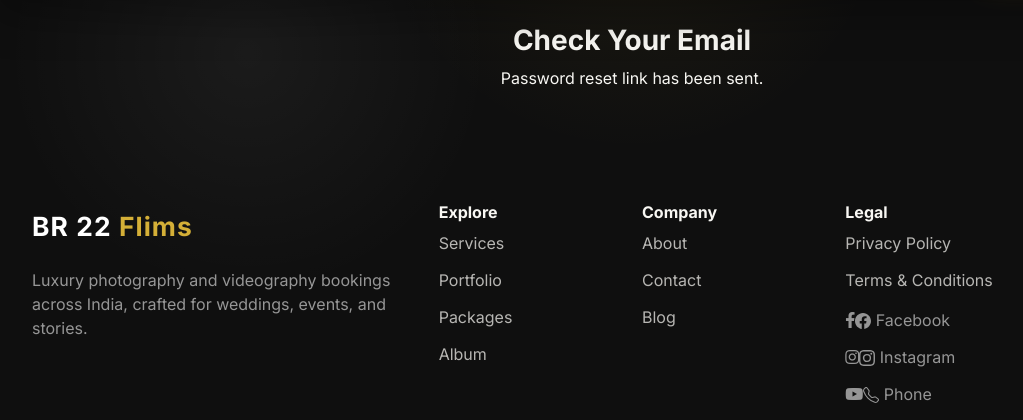
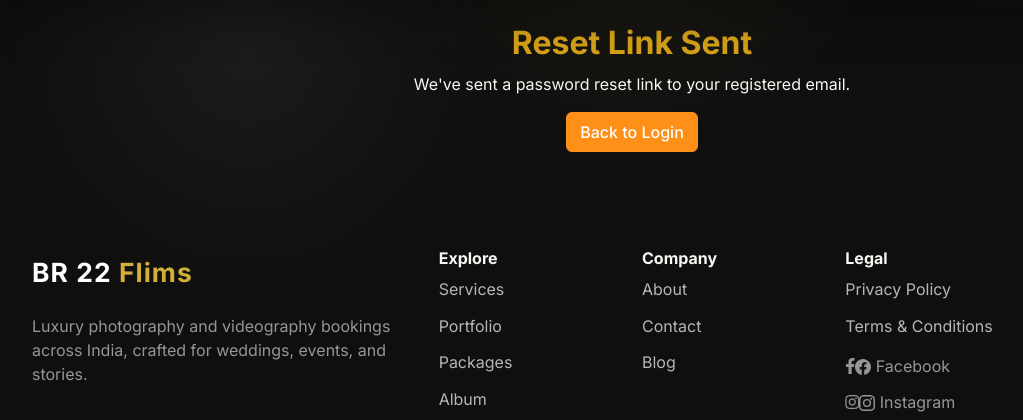
Before and after one commit to amarso2/BR22-Films, a Django app: page /accounts/password-reset-done/ in a window 1280 px wide. Shown: the part 106-526 px from the top of the page, without its empty margins (8-1031 px from the left). Run offline with Django 5.2, Linux system fonts and the light colour scheme; parts of the project's set-up code (start-up, migrations or seed data) failed here and were passed over; some libraries are stand-ins or nearby versions.

Commit message:
Email Settiang change

```diff
--- a/accounts/urls.py
+++ b/accounts/urls.py
@@ -1,25 +1,55 @@
-
-from django.urls import path
+from django.urls import path, reverse_lazy
+from django.contrib.auth import views as auth_views
 from . import views
-from django.contrib.auth import views as auth_views
-
 
 app_name = "accounts"
 
 urlpatterns = [
-    path('register/', views.register, name='register'),
-    path('login/', views.login, name='login'),
-    path('logout/', views.logout_view, name='logout'),
+    # Account
+    path("register/", views.register, name="register"),
+    path("login/", views.login, name="login"),
+    path("logout/", views.logout_view, name="logout"),
     path("profile/", views.profile, name="profile"),
     path("activate/<uidb64>/<token>/", views.activate, name="activate"),
 
-    path('forgot-password/', auth_views.PasswordResetView.as_view(template_name='accounts/forgot_password.html'), name='forgot_password'),
+    # Forgot Password
+    path(
+        "forgot-password/",
+        auth_views.PasswordResetView.as_view(
+            template_name="accounts/forgot_password.html",
+            email_template_name="accounts/password_reset_email.txt",
+            html_email_template_name="accounts/password_reset_email.html",
+            subject_template_name="accounts/password_reset_subject.txt",
+            success_url=reverse_lazy("accounts:password_reset_done"),
+        ),
+        name="forgot_password",
+    ),
 
-    path('password-reset-done/', auth_views.PasswordResetDoneView.as_view(template_name='accounts/password_reset_done.html'),name='password_reset_done'),
+    # Reset Link Sent
+    path(
+        "password-reset-done/",
+        auth_views.PasswordResetDoneView.as_view(
+            template_name="accounts/password_reset_done.html"
+        ),
+        name="password_reset_done",
+    ),
 
-    path('reset/<uidb64>/<token>/', auth_views.PasswordResetConfirmView.as_view(template_name='accounts/reset_password.html'), name='password_reset_confirm'),
+    # Reset Password
+    path(
+        "reset/<uidb64>/<token>/",
+        auth_views.PasswordResetConfirmView.as_view(
+            template_name="accounts/reset_password.html",
+            success_url=reverse_lazy("accounts:password_reset_complete"),
+        ),
+        name="password_reset_confirm",
+    ),
 
-    path('reset-complete/', auth_views.PasswordResetCompleteView.as_view(template_name='accounts/password_reset_complete.html'), name='password_reset_complete'),
-    path("forgot-password/", views.forgot_password, name="forgot_password"),
-    path("reset-password/<uuid:token>/", views.reset_password, name="reset_password"),
+    # Password Reset Complete
+    path(
+        "reset-complete/",
+        auth_views.PasswordResetCompleteView.as_view(
+            template_name="accounts/password_reset_complete.html"
+        ),
+        name="password_reset_complete",
+    ),
 ]
--- a/colorphoto/settings.py
+++ b/colorphoto/settings.py
@@ -28,7 +28,9 @@ SECRET_KEY = config('SECRET_KEY')
 # SECURITY WARNING: don't run with debug turned on in production!
 DEBUG = config('DEBUG', default=True, cast=bool)
 
-ALLOWED_HOSTS = ["br22films.com",
+ALLOWED_HOSTS = ["127.0.0.1",
+    "localhost",
+    "br22films.com",
     "www.br22films.com",
     "br22-films.onrender.com",]
 
--- a/colorphoto/templates/accounts/password_reset_done.html
+++ b/colorphoto/templates/accounts/password_reset_done.html
@@ -1,13 +1,11 @@
 {% extends 'base.html' %}
 
 {% block content %}
-
 <div class="container py-5 text-center">
-
-    <h3>Check Your Email</h3>
-
-    <p>Password reset link has been sent.</p>
-
+    <h2 style="color:#d4a017;">Reset Link Sent</h2>
+    <p>We've sent a password reset link to your registered email.</p>
+    <a href="{% url 'accounts:login' %}" class="btn btn-warning">
+        Back to Login
+    </a>
 </div>
-
 {% endblock %}
--- a/colorphoto/templates/home.html
+++ b/colorphoto/templates/home.html
@@ -227,7 +227,7 @@
       <article class="video-card">
        <a href="{% url 'video' %}"> <div class="video-thumb">
           <video loop muted autoplay ="autoplay" src="{% static 'images/video/11029950-hd_1920_1080_30fps.mp4' %}" width="100%"></video>
-          <div class="play-circle"><i class="fas fa-play"></i></div>
+          <!-- <div class="play-circle"><i class="fas fa-play"></i></div> -->
         </div>
         </a>
         <div class="video-body">
```
Also changed, not shown: colorphoto/templates/accounts/password_reset_email.html (added, +28 -0 lines), colorphoto/templates/accounts/password_reset_email.txt (added, +11 -0 lines), colorphoto/templates/accounts/password_reset_subject.txt (added, +11 -0 lines), db.sqlite3.
